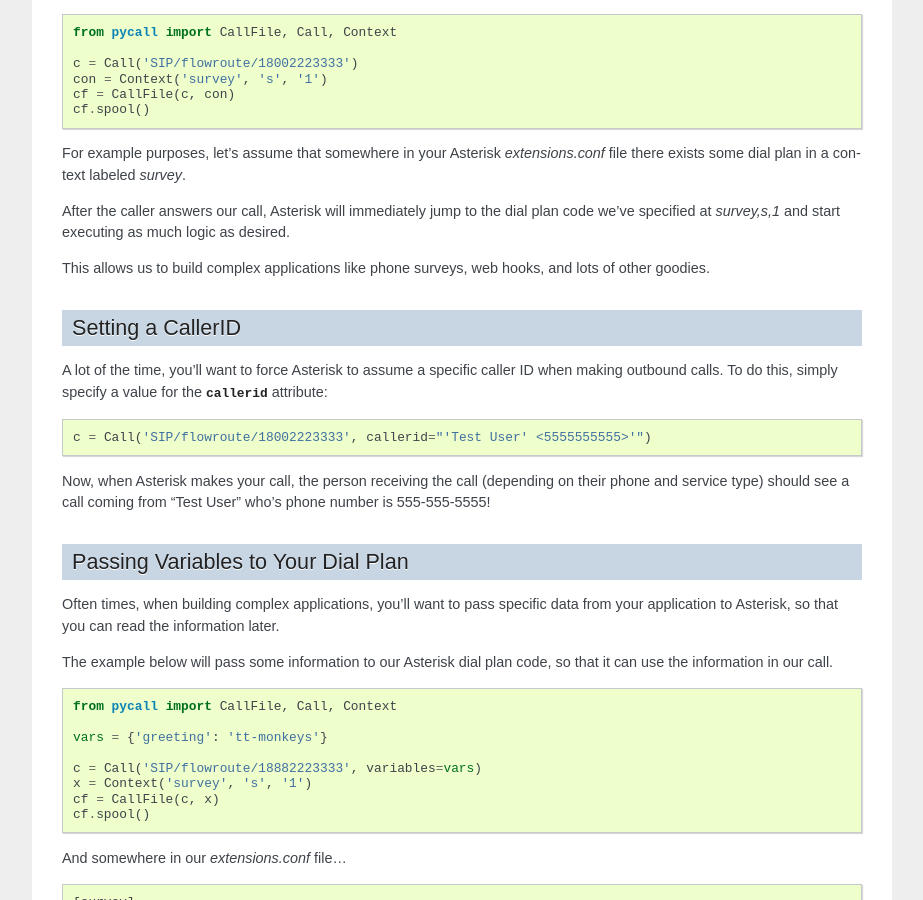
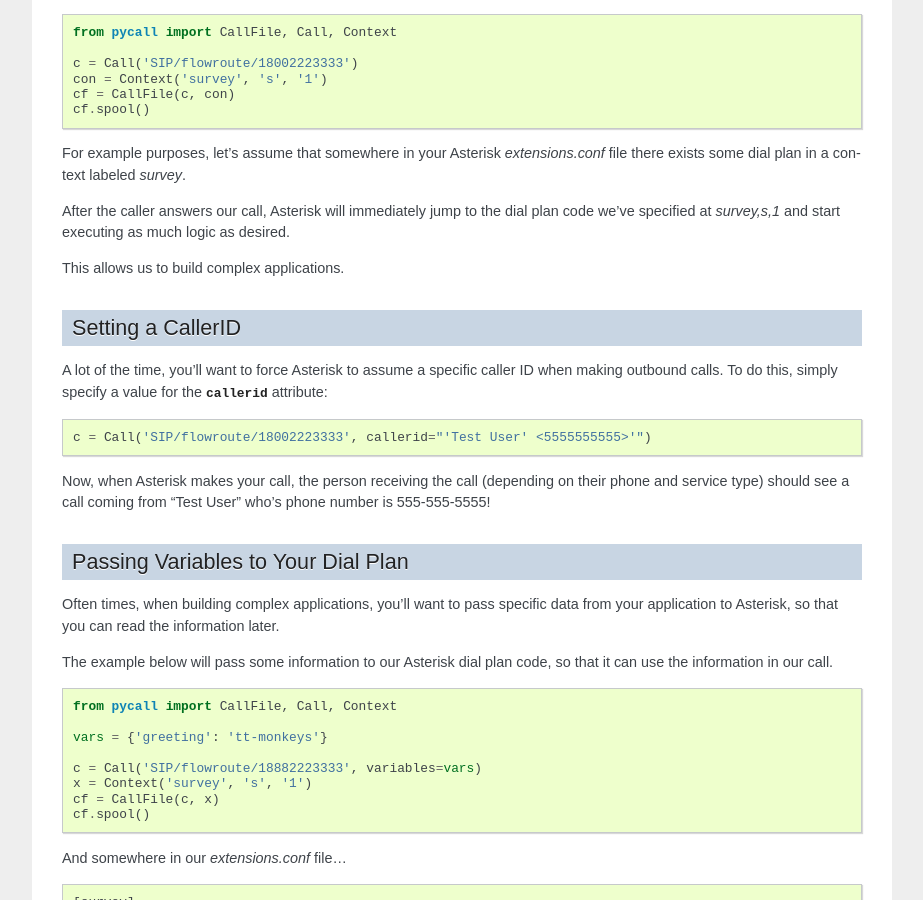
Before and after one commit to rdegges/pycall, a Sphinx documentation site: the page built from docs/usage.rst, in a window 1280 px wide and 900 px high, scrolled down 2890 px. Shown: the whole window, without its empty margins (198-1121 px from the left). Built offline with Sphinx 7.4.7, drawn with Linux system fonts in a browser that asks for light colours.

Commit message:
Fixing wording.

```diff
--- a/docs/usage.rst
+++ b/docs/usage.rst
@@ -210,8 +210,7 @@ After the caller answers our call, Asterisk will immediately jump to the dial
 plan code we've specified at `survey,s,1` and start executing as much logic as
 desired.
 
-This allows us to build complex applications like phone surveys, web hooks, and
-lots of other goodies.
+This allows us to build complex applications.
 
 
 Setting a CallerID
```
